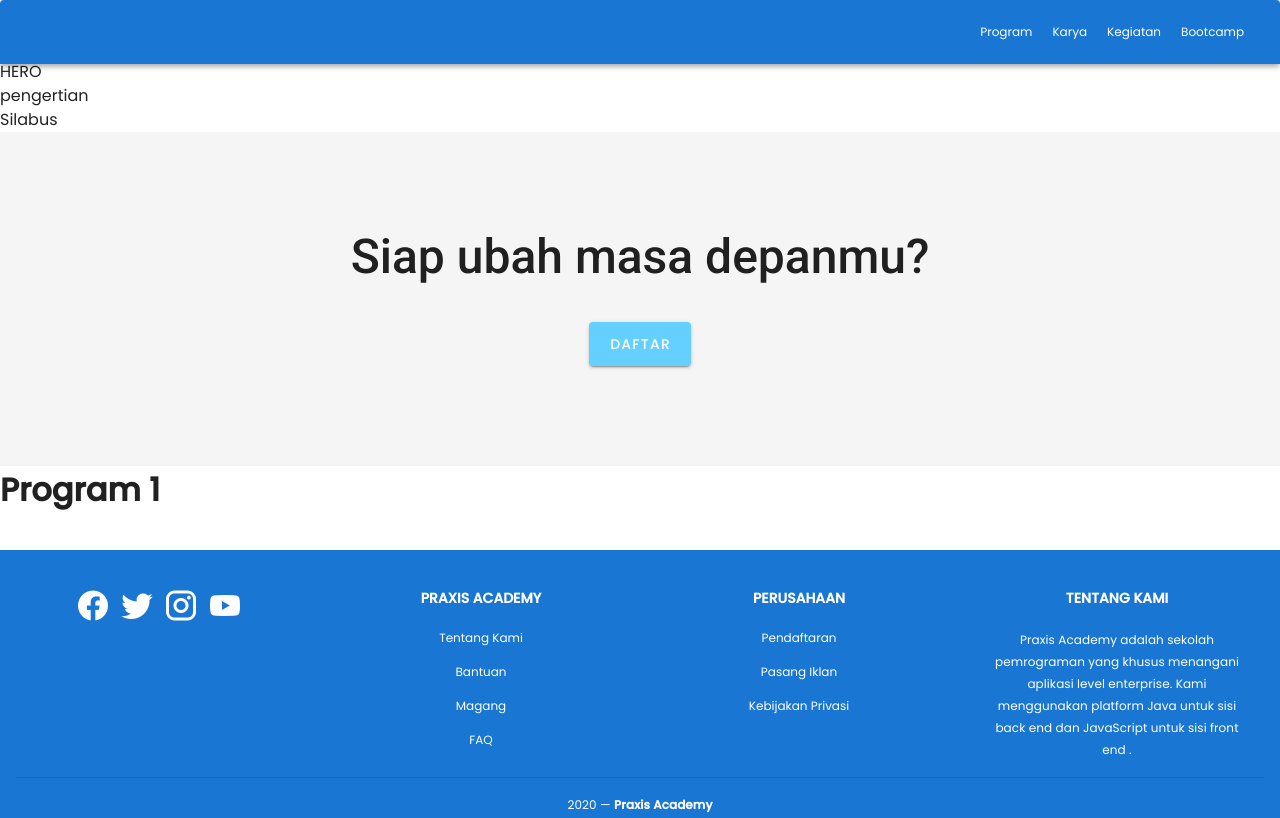
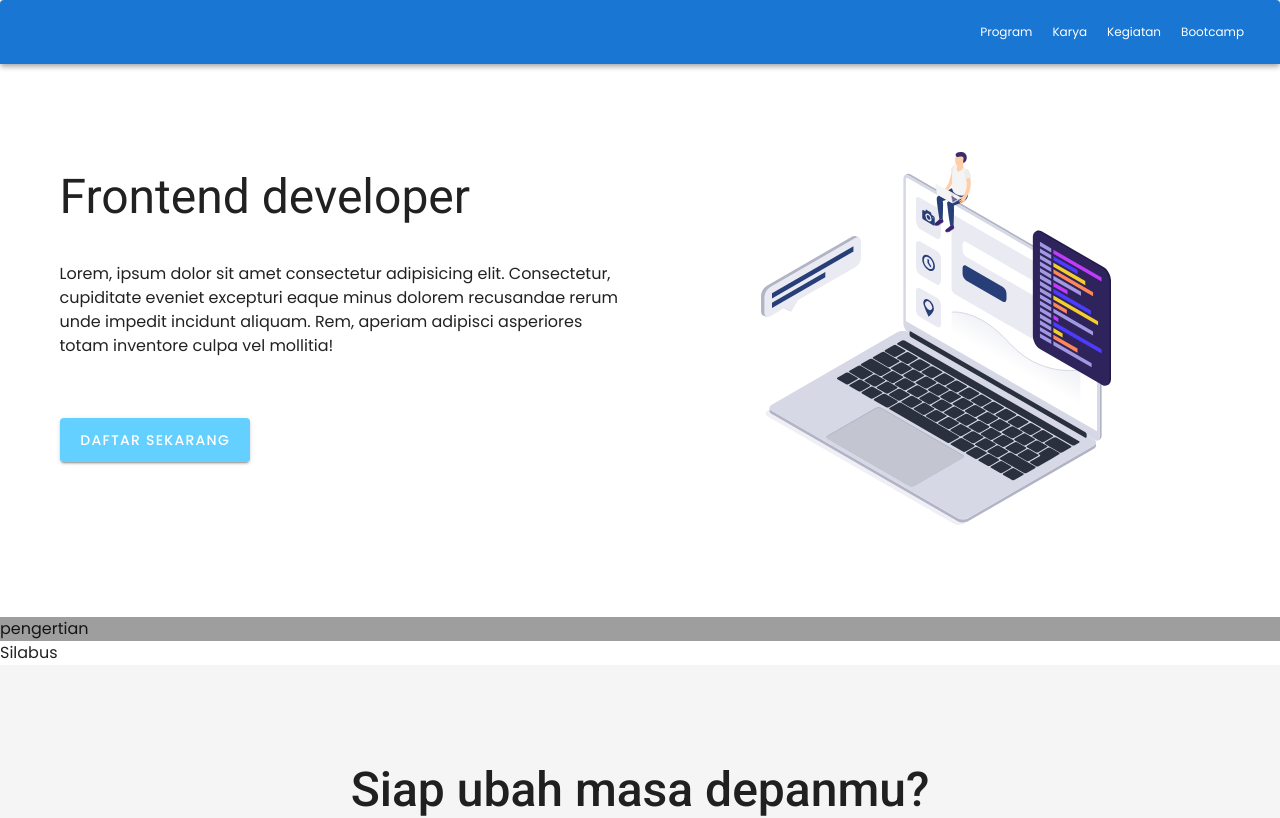
Before and after one commit to praxis-academy-2020/praxis-online-school, a Vue app in the folder frontend/: page /program/1 in a window 1280 px wide. Shown: the top 818 px of the page. Built offline with nearby package versions, Linux system fonts and the light colour scheme; what vue-sweetalert2 would draw is missing.

Commit message:
hero section in program

```diff
--- a/frontend/src/components/program/ajakan.vue
+++ b/frontend/src/components/program/ajakan.vue
@@ -9,7 +9,7 @@
       </div>
 
       <v-btn to="/register/syarat" large color="#63D0FF" class="white--text">
-        daftar
+        daftar sekarang
       </v-btn>
     </div>
   </div>
--- a/frontend/src/components/program/hero.vue
+++ b/frontend/src/components/program/hero.vue
@@ -1,10 +1,36 @@
 <template>
-  <div>HERO</div>
+  <div style="padding: 80px 0">
+    <v-container>
+      <v-row>
+        <v-col cols="12" md="6">
+          <div class="text-h3 py-5">Frontend developer</div>
+          <div class="py-5">
+            Lorem, ipsum dolor sit amet consectetur adipisicing elit.
+            Consectetur, cupiditate eveniet excepturi eaque minus dolorem
+            recusandae rerum unde impedit incidunt aliquam. Rem, aperiam
+            adipisci asperiores totam inventore culpa vel mollitia!
+          </div>
+
+          <div class="pt-10">
+            <v-btn
+              to="/register/syarat"
+              large
+              color="#63D0FF"
+              class="white--text"
+            >
+              daftar sekarang
+            </v-btn>
+          </div>
+        </v-col>
+
+        <v-col cols="0" md="6" class="d-none d-md-flex justify-center">
+          <img src="@/assets/program/ill1.svg" alt="image" width="350px" />
+        </v-col>
+      </v-row>
+    </v-container>
+  </div>
 </template>
 
 <script>
 export default {};
 </script>
-
-<style>
-</style>
--- a/frontend/src/components/program/pengertian.vue
+++ b/frontend/src/components/program/pengertian.vue
@@ -1,5 +1,5 @@
 <template>
-    <div>
+    <div class="grey">
         pengertian
     </div>
 </template>
--- a/frontend/src/views/Program.vue
+++ b/frontend/src/views/Program.vue
@@ -6,8 +6,6 @@
         <Pengertian />
         <Silabus />
         <Ajakan />
-      <h1>Program {{ this.$route.params.name }}</h1>
-
     </div>
     <foot />
   </div>
@@ -30,6 +28,9 @@
     Silabus,
     Ajakan,
   },
+  mounted(){
+    scrollTo(0, 0)
+  }
 };
 </script>
 
```
Also changed, not shown: frontend/src/assets/program/ill1.svg (added), frontend/src/assets/program/ill2.svg (added).
